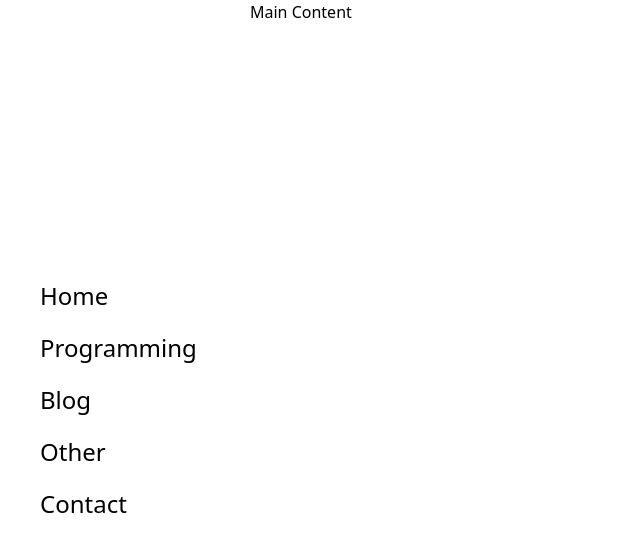
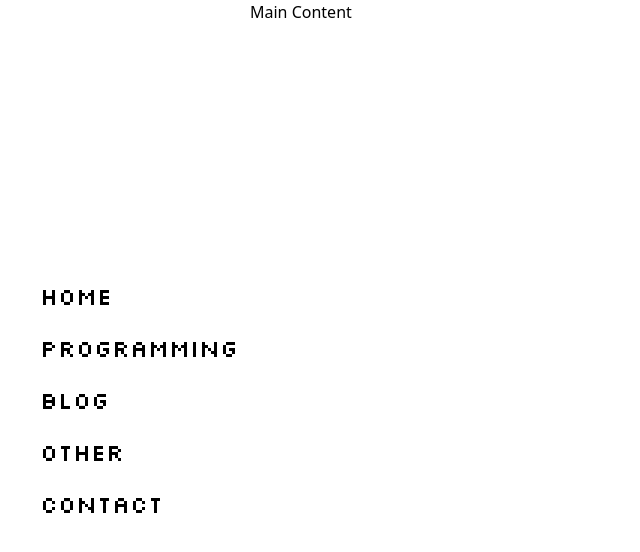
Before and after one commit to Jeet-Bubna/Personal-Site, a Next.js app: page / in a window 1280 px wide. Shown: the top 552 px of the page, without its empty margins (0-640 px from the left). Built offline with nearby package versions, Linux system fonts and the light colour scheme.

Commit message:
Navbar: Added Silkscreen font for navbar

```diff
--- a/app/components/Navbar.tsx
+++ b/app/components/Navbar.tsx
@@ -1,6 +1,6 @@
 function Navbar() {
   return (
-    <div className="my-auto py-2.5">
+    <div className="my-auto py-2.5 font-navbar">
       <nav className="rounded-xl text-2xl">
         <ul className="list-none px-10 py-4 space-y-5">
           <li>
--- a/app/globals.css
+++ b/app/globals.css
@@ -1,2 +1,9 @@
+@import url('https://fonts.googleapis.com/css2?family=Silkscreen:wght@400;700&display=swap');
+
 @import 'tailwindcss';
+
+@theme {
+    --font-navbar: 'Silkscreen', ui-sans-serif
+}
+
 @variant dark (&:where(.dark, .dark *));
```
